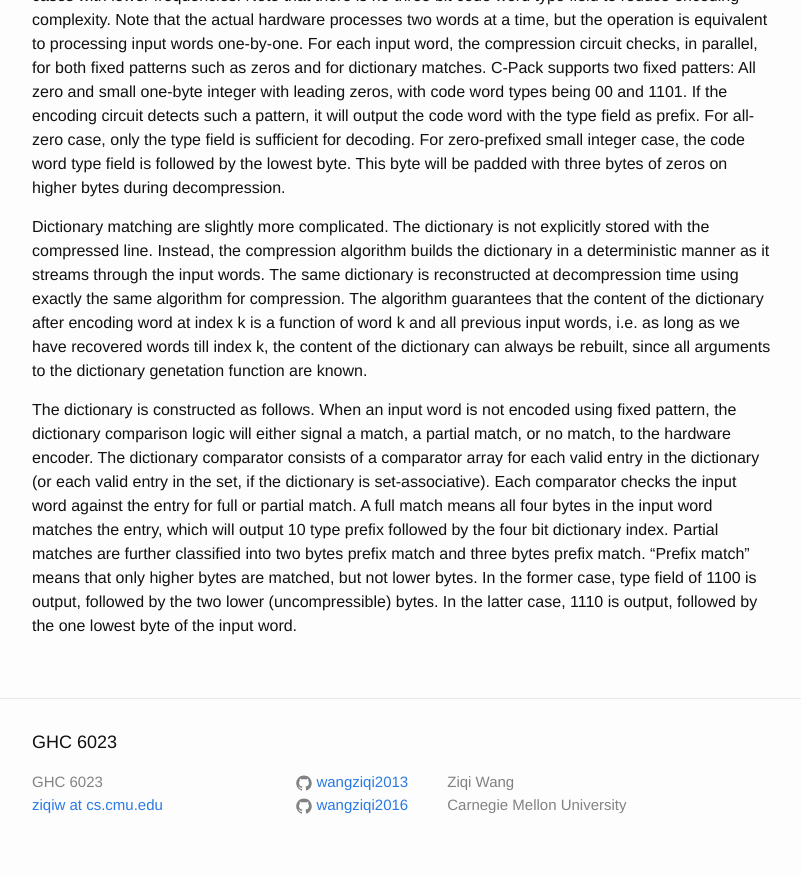
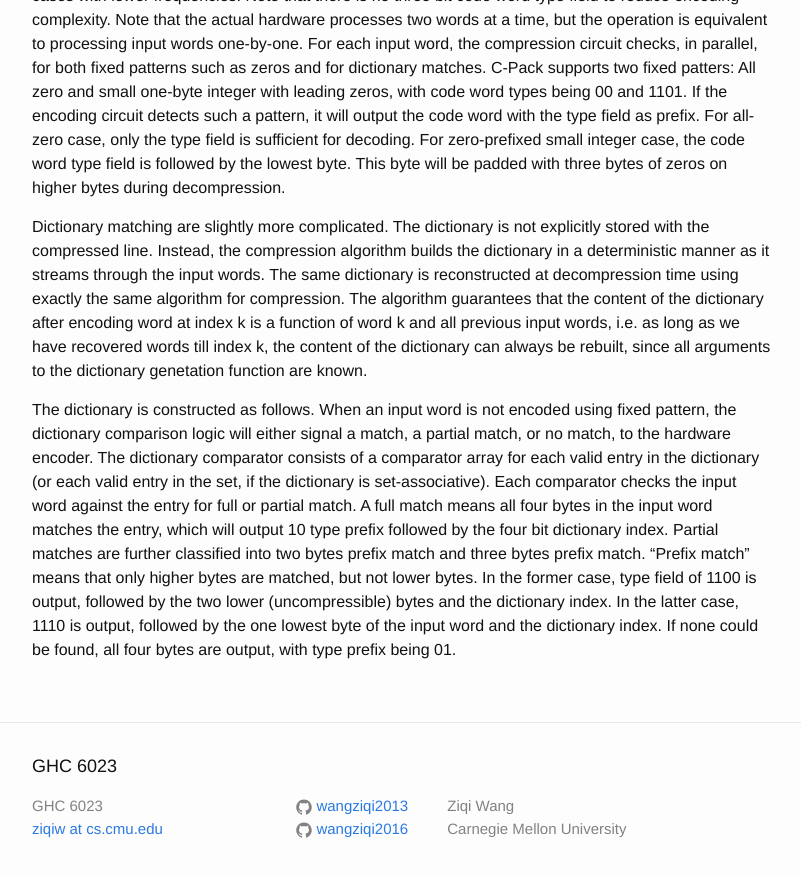
Before and after one commit to wangziqi2013/wangziqi2013.github.io, a Jekyll site: the page built from _posts/2020-06-11-cpack.markdown, in a window 1280 px wide and 900 px high, scrolled down 1498 px. Shown: the top 877 px of the window, without its empty margins (238-1039 px from the left). Built offline with Jekyll 4.4.1, drawn with Linux system fonts in a browser that asks for light colours.

Commit message:
Small change

```diff
--- a/_posts/2020-06-11-cpack.markdown
+++ b/_posts/2020-06-11-cpack.markdown
@@ -72,5 +72,6 @@ set-associative). Each comparator checks the input word against the entry for fu
 all four bytes in the input word matches the entry, which will output 10 type prefix followed by the four bit dictionary
 index. Partial matches are further classified into two bytes prefix match and three bytes prefix match. "Prefix match"
 means that only higher bytes are matched, but not lower bytes. In the former case, type field of 1100 is output, followed
-by the two lower (uncompressible) bytes. In the latter case, 1110 is output, followed by the one lowest byte of the
-input word.
+by the two lower (uncompressible) bytes and the dictionary index. In the latter case, 1110 is output, followed by the one
+lowest byte of the input word and the dictionary index.
+If none could be found, all four bytes are output, with type prefix being 01.
```
